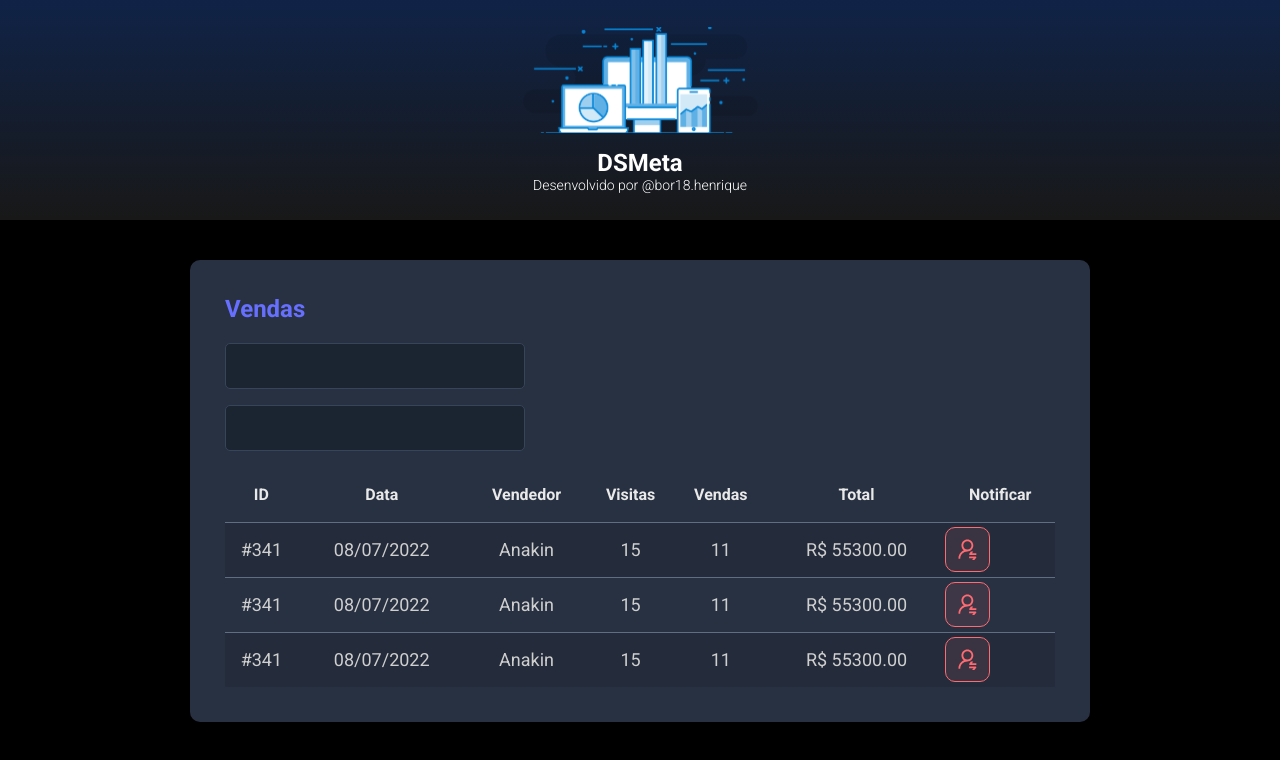
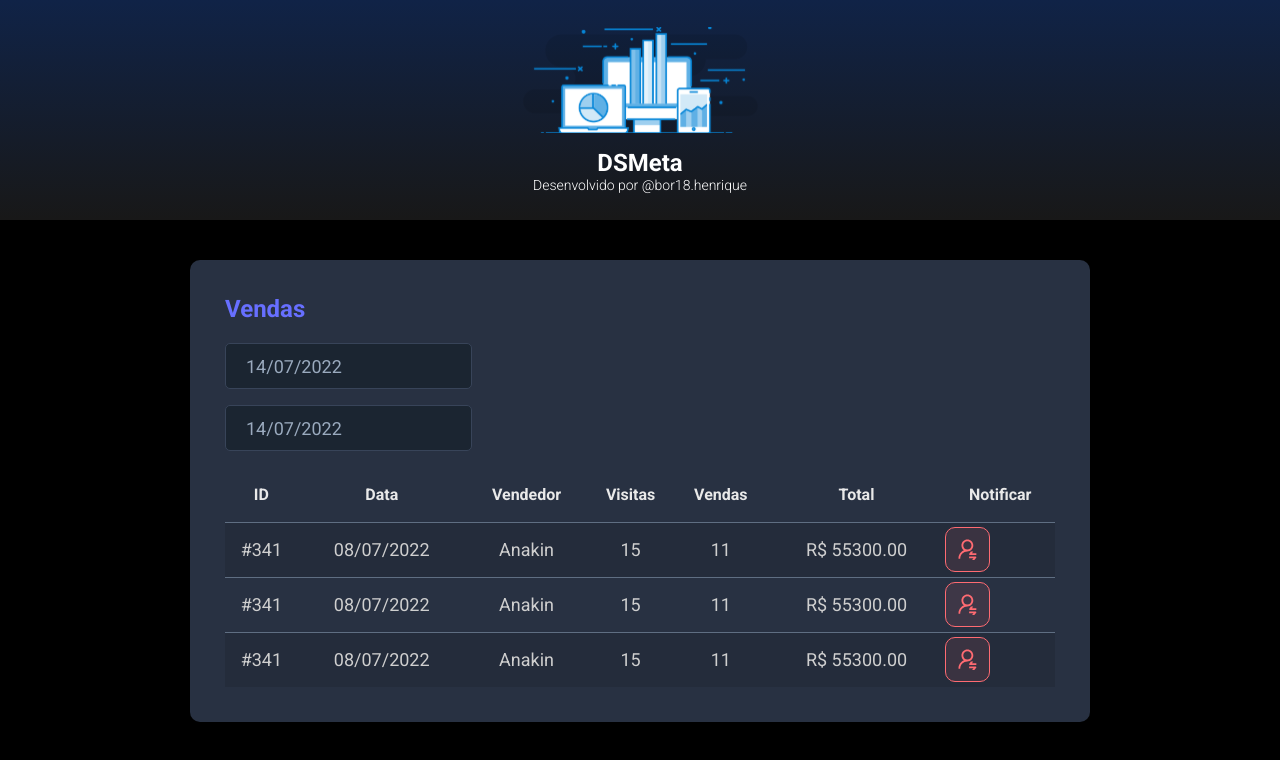
Before and after one commit to henrique195578/dsmeta, a React (Vite) app in the folder frontend/: page / in a window 1280 px wide. Shown: the top 760 px of the page. Built offline with nearby package versions, Linux system fonts and the light colour scheme.

Commit message:
Datepicker

```diff
--- a/frontend/package.json
+++ b/frontend/package.json
@@ -9,7 +9,9 @@
     "preview": "vite preview"
   },
   "dependencies": {
+    "@types/react-datepicker": "4.4.2",
     "react": "^18.2.0",
+    "react-datepicker": "4.8.0",
     "react-dom": "^18.2.0"
   },
   "devDependencies": {
--- a/frontend/src/assets/Components/SalesCard/index.tsx
+++ b/frontend/src/assets/Components/SalesCard/index.tsx
@@ -1,3 +1,6 @@
+import DatePicker from "react-datepicker";
+import "react-datepicker/dist/react-datepicker.css";
+
 import NotificationButton from '../NotificationButton'
 import './styles.css'
 
@@ -9,10 +12,20 @@
             <h2 className="dsmeta-sales-title">Vendas</h2>
             <div>
                 <div className="dsmeta-form-control-container">
-                    <input className="dsmeta-form-control" type="text" />
+                    <DatePicker
+                        selected={new Date()}
+                        onChange={(date: Date) => { }}
+                        className="dsmeta-form-control"
+                        dateFormat="dd/MM/yyyy"
+                    />
                 </div>
                 <div className="dsmeta-form-control-container">
-                    <input className="dsmeta-form-control" type="text" />
+                    <DatePicker
+                        selected={new Date()}
+                        onChange={(date: Date) => { }}
+                        className="dsmeta-form-control"
+                        dateFormat="dd/MM/yyyy"
+                    />
                 </div>
             </div>
 
--- a/frontend/src/assets/Components/SalesCard/styles.css
+++ b/frontend/src/assets/Components/SalesCard/styles.css
@@ -96,6 +96,5 @@
         display: table-cell;
     }
 }
-
-Footer © 2022 GitHub,
-Inc. Footer navigation Terms Privacy Security Status Docs Contact GitHub Pricing API Training Blog About
+/* Footer © 2022 GitHub,
+Inc. Footer navigation Terms Privacy Security Status Docs Contact GitHub Pricing API Training Blog About */
```
Also changed, not shown: 1 other file (tests, documents, lock files or other folders).
